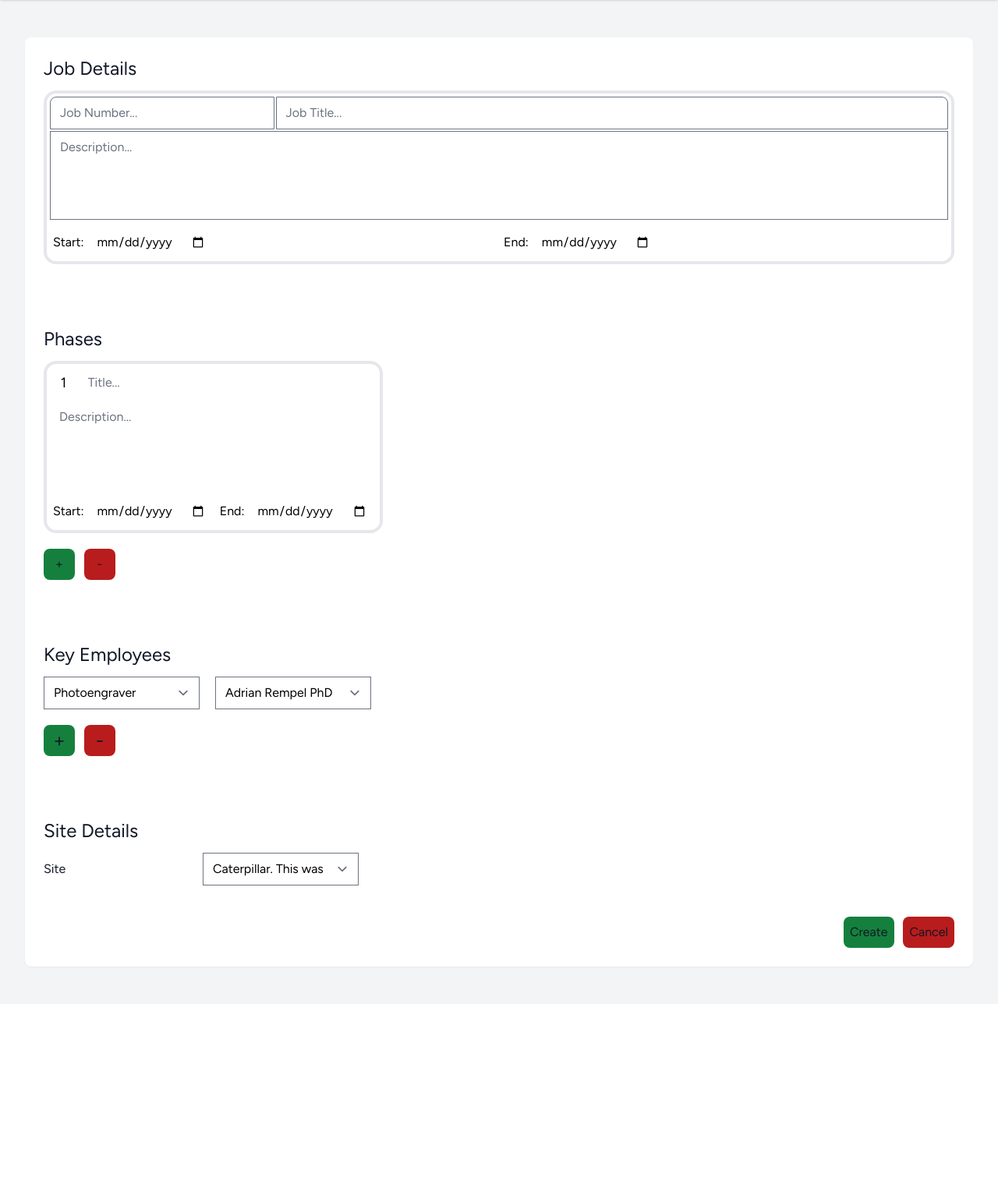
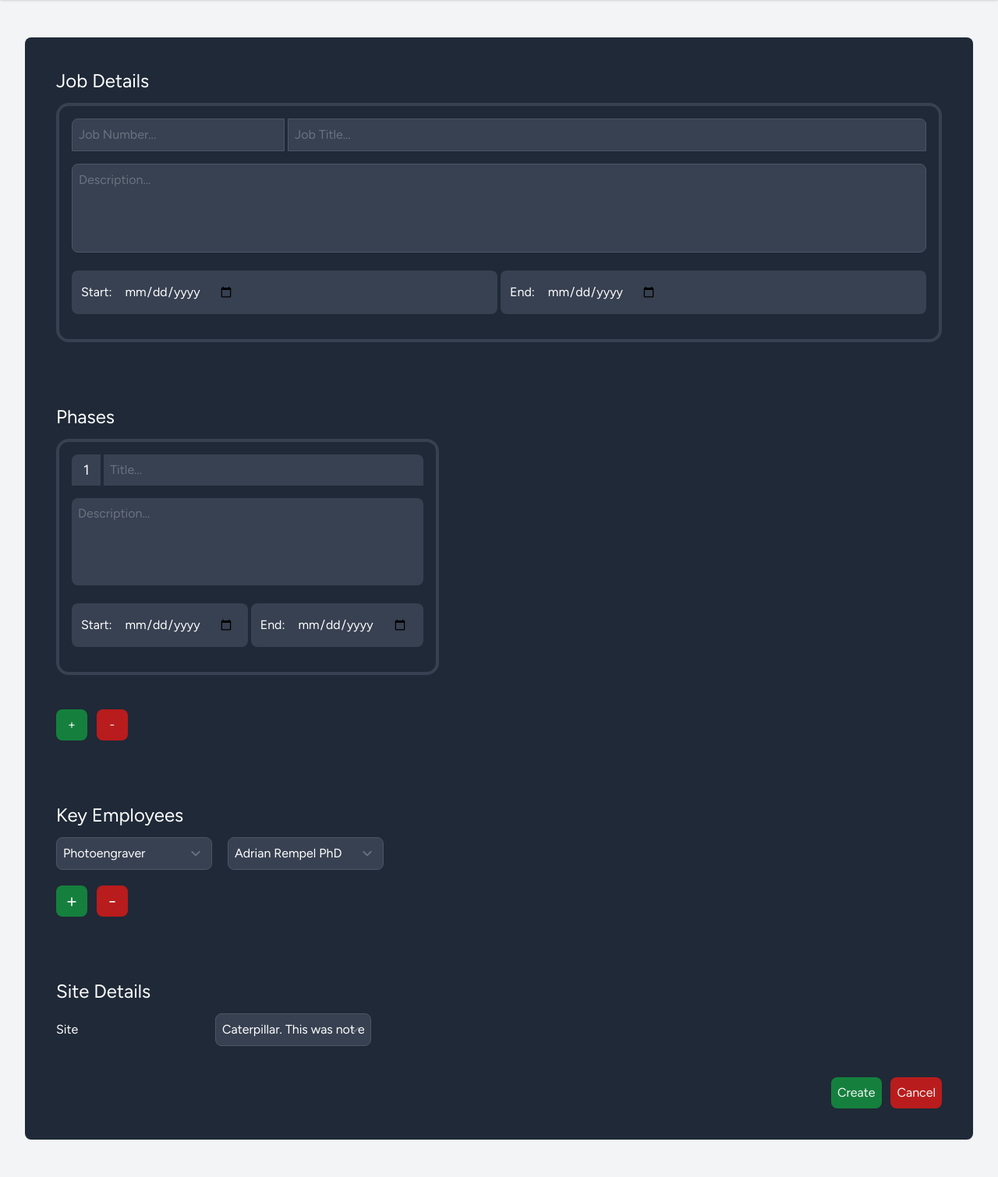
Before and after one commit to euanw7/site-manager, a Laravel app: page /joblistings/create in a window 1280 px wide. Shown: the part 138-1648 px from the top of the page at 78% size. Before the commit the page ends 1380 px from the top, so only its background shows below. Run offline with Laravel 12, Linux system fonts and the light colour scheme; a user stored in the database is signed in; data comes from the database, SQL or seed files in the repository; style sheets or scripts are compiled from the project's sources; some libraries are stand-ins or nearby versions.

Commit message:
SM-41 Style the job details screen

```diff
--- a/resources/views/components/job/job-layout.blade.php
+++ b/resources/views/components/job/job-layout.blade.php
@@ -17,8 +17,8 @@
 
     <div class="py-12">
         <div class="max-w-7xl mx-auto sm:px-6 lg:px-8">
-            <div class="bg-white dark:bg-gray-800 overflow-hidden shadow-sm sm:rounded-lg">
-                <div class="p-6 text-gray-900 dark:text-gray-100">
+            <div class="bg-gray-800 text-white overflow-hidden shadow-sm sm:rounded-lg">
+                <div class="p-6 text-gray-100">
                     {{ $slot }}
                 </div>
             </div>
--- a/resources/views/components/job/job-phase-input.blade.php
+++ b/resources/views/components/job/job-phase-input.blade.php
@@ -1,42 +1,42 @@
-<div class="text-black border-4 rounded-2xl p-1">
-    <div class="flex flex-row mb-1">
-        <div class="flex items-center justify-center text-lg w-1/12 border-0 rounded-tl-lg bg-white mr-0.5">
+<div class="text-white bg-gray-800 border-4 border-gray-700 rounded-2xl p-4 mb-6 w-full">
+    <div class="flex flex-col md:flex-row mb-4">
+        <div class="flex items-center justify-center text-lg w-full md:w-1/12 border-0 rounded-tl-lg bg-gray-700 mr-1 mb-2 md:mb-0">
             {{ $key + 1 }}
         </div>
 
         <input placeholder="Title..."
-            class="w-11/12 border-0 rounded-tr-lg"
+            class="w-full md:w-11/12 border-0 rounded-tr-lg bg-gray-700 text-white p-2 mb-2 md:mb-0"
             wire:model="job_phase_inputs.{{ $key }}.phase_title">
         @error('job_phase_inputs.{{ $key }}.phase_title')
-            <div class="text-red-500">{{$message}}</div>
+            <div class="text-red-500">{{ $message }}</div>
         @enderror
     </div>
 
     <textarea placeholder="Description..."
         rows="4"
         maxlength="255"
-        class="w-full border-0 mb-0.5 min-h-24 resize-none"
+        class="w-full border-0 mb-4 min-h-24 resize-none bg-gray-700 text-white p-2 rounded-lg"
         wire:model="job_phase_inputs.{{ $key }}.phase_description"></textarea>
     @error('job_phase_inputs.{{ $key }}.phase_description')
-        <div class="text-red-500">{{$message}}</div>
+        <div class="text-red-500">{{ $message }}</div>
     @enderror
 
-    <div class="flex flex-row">
-        <div class="w-1/2 border-0 mr-1 flex flex-row">
-            <div class="bg-white flex justify-center items-center rounded-bl-lg p-1">
+    <div class="flex flex-col md:flex-row mb-4">
+        <div class="w-full md:w-1/2 border-0 mr-0 md:mr-1 flex flex-row bg-gray-700 p-2 rounded-lg mb-2 md:mb-0">
+            <div class="flex justify-center items-center rounded-bl-lg p-1">
                 Start:
             </div>
             <input placeholder="Start Date..."
-                class="border-0"
+                class="border-0 bg-gray-700 text-white w-full"
                 wire:model="job_phase_inputs.{{ $key }}.phase_start_date"
                 type="date">
         </div>
-        <div class="w-1/2 border-0 flex flex-row">
-            <div class="bg-white flex justify-center items-center p-1">
+        <div class="w-full md:w-1/2 border-0 flex flex-row bg-gray-700 p-2 rounded-lg">
+            <div class="flex justify-center items-center p-1">
                 End:
             </div>
-            <input placeholder="End Date......"
-                class="border-0 rounded-br-lg w-full"
+            <input placeholder="End Date..."
+                class="border-0 bg-gray-700 text-white rounded-br-lg w-full"
                 wire:model="job_phase_inputs.{{ $key }}.phase_end_date"
                 type="date">
         </div>
--- a/resources/views/components/job/key-employee-input.blade.php
+++ b/resources/views/components/job/key-employee-input.blade.php
@@ -1,6 +1,7 @@
 <div class="grid grid-cols-[200px_200px] gap-5 flex items-center text-black">
     <select name="role"
-        wire:model="key_employee_inputs.{{ $key }}.user_role_id">
+        wire:model="key_employee_inputs.{{ $key }}.user_role_id"
+        class="text-black bg-gray-700 text-white border border-gray-600 rounded-lg p-2">
         @foreach ($roles as $role)
             <option value="{{ $role->id }}"
                 @if ($role->id == old('role'))
@@ -11,7 +12,8 @@
     </select>
 
     <select name="user"
-        wire:model="key_employee_inputs.{{ $key }}.user_id">
+        wire:model="key_employee_inputs.{{ $key }}.user_id"
+        class="text-black bg-gray-700 text-white border border-gray-600 rounded-lg p-2">
         @foreach ($users as $user)
             <option value="{{ $user->id }}"
                 @if ($user->id == old('user'))
--- a/resources/views/livewire/job-listings/create-job-listing.blade.php
+++ b/resources/views/livewire/job-listings/create-job-listing.blade.php
@@ -1,64 +1,73 @@
-<div>
+<div class="container mx-auto p-4">
     <!-- Job Details -->
-    <div class="text-2xl mb-3">Job Details</div>
-    <div class="text-black border-4 rounded-2xl p-1">
-        <div class="text-black w-full">
-            <div class="flex flex-row mb-0.5">
+    <div class="text-2xl mb-3 text-white">Job Details</div>
+    <div class="bg-gray-800 text-white border-4 border-gray-700 rounded-2xl p-4 mb-6">
+        <div class="w-full">
+            <div class="flex flex-row mb-4">
+                <!-- Job Number -->
                 <input placeholder="Job Number..."
                     wire:model="job_number"
-                    class="w-1/4 rounded-tl-lg mr-0.5">
+                    class="w-1/4 rounded-tl-lg p-2 bg-gray-700 text-white border border-gray-600 mr-1">
                 @error('job_number')
-                    <div class="text-red-500">{{$message}}</div>
+                    <div class="text-red-500">{{ $message }}</div>
                 @enderror
+                <!-- Title -->
                 <input placeholder="Job Title..."
                     wire:model="title"
-                    class="w-3/4 rounded-tr-lg">
+                    class="w-3/4 rounded-tr-lg p-2 bg-gray-700 text-white border border-gray-600">
                 @error('title')
-                    <div class="text-red-500">{{$message}}</div>
+                    <div class="text-red-500">{{ $message }}</div>
                 @enderror
             </div>
 
+            <!-- Description -->
             <textarea placeholder="Description..."
                 wire:model="description"
                 rows="4"
                 maxlength="255"
-                class="w-full resize-none mb-0.5"></textarea>
+                class="w-full resize-none mb-4 p-2 bg-gray-700 text-white border border-gray-600 rounded-lg"></textarea>
             @error('description')
-                <div class="text-red-500">{{$message}}</div>
+                <div class="text-red-500">{{ $message }}</div>
             @enderror
 
-            <div class="flex flex-row">
-                <div class="flex flex-row w-1/2 mr-1 bg-white rounded-bl-lg">
+            <div class="flex flex-row mb-4">
+                <div class="w-1/2 mr-1">
+                    <!-- Start Date -->
+                    <div class="flex flex-row bg-gray-700 p-2 rounded-lg">
                         <div class="flex justify-center items-center p-1">
                             Start:
                         </div>
                         <input placeholder="Start Date..."
                             wire:model="start_date"
-                        class="border-0"
+                            class="border-0 bg-gray-700 text-white"
                             type="date">
                         @error('start_date')
-                            <div class="text-red-500">{{$message}}</div>
+                            <div class="text-red-500">{{ $message }}</div>
                         @enderror
                     </div>
+                </div>
 
-                <div class="flex flex-row w-1/2 rounded-br-lg bg-white">
+                <div class="w-1/2">
+                    <!-- End Date -->
+                    <div class="flex flex-row bg-gray-700 p-2 rounded-lg">
                         <div class="flex justify-center items-center p-1">
                             End:
                         </div>
-                    <input placeholder="End Date......"
+                        <input placeholder="End Date..."
                             wire:model="end_date"
-                        class="border-0"
+                            class="border-0 bg-gray-700 text-white"
                             type="date">
                         @error('end_date')
-                            <div class="text-red-500">{{$message}}</div>
+                            <div class="text-red-500">{{ $message }}</div>
                         @enderror
+                    </div>
                 </div>
             </div>
         </div>
     </div>
 
     <!-- Job Phases -->
-    <div class="text-2xl mt-20 mb-3">Phases</div>
+    <div class="text-2xl mt-20 mb-3 text-white">Phases</div>
     <div class="flex flex-row flex-wrap gap-10">
         <div class="flex flex-wrap gap-5">
             @foreach ($job_phase_inputs as $key=>$value)
@@ -79,7 +88,7 @@
     </div>
 
     <!-- Key Employees -->
-    <div class="text-2xl mt-20 mb-3">Key Employees</div>
+    <div class="text-2xl mt-20 mb-3 text-white">Key Employees</div>
     <div class="flex flex-col gap-5">
         @foreach ($key_employee_inputs as $key=>$value)
             <x-job.key-employee-input :key="$key" :value="$value" :users="$users" :roles="$roles" />
@@ -98,10 +107,10 @@
     </div>
 
     <!-- Site Details -->
-    <div class="text-2xl mt-20 mb-3">Site Details</div>
+    <div class="text-2xl mt-20 mb-3 text-white">Site Details</div>
     <div class="grid grid-cols-[200px_200px] gap-1 flex items-center">
-        <div>Site</div>
-        <select wire:model="site_id" class="text-black">
+        <div class="text-white">Site</div>
+        <select wire:model="site_id" class="text-black bg-gray-700 text-white border border-gray-600 rounded-lg p-2">
             @foreach ($sites as $site)
                 <option value="{{ $site->id }}"
                     @if ($site->id == old('site'))
@@ -111,7 +120,7 @@
             @endforeach
         </select>
         @error('site_id')
-            <div class="text-red-500">{{$message}}</div>
+            <div class="text-red-500">{{ $message }}</div>
         @enderror
     </div>
 
```
Also changed, not shown: resources/views/livewire/job-listings/edit-job-listing.blade.php (+29 -25 lines), resources/views/livewire/job-listings/show-job-details.blade.php (+18 -9 lines), resources/views/livewire/job-listings/show-job-listings.blade.php (+4 -4 lines), resources/views/livewire/job-phases/show-job-phase-details.blade.php (+24 -24 lines). Lines whose indentation alone changed are shown as unchanged.
